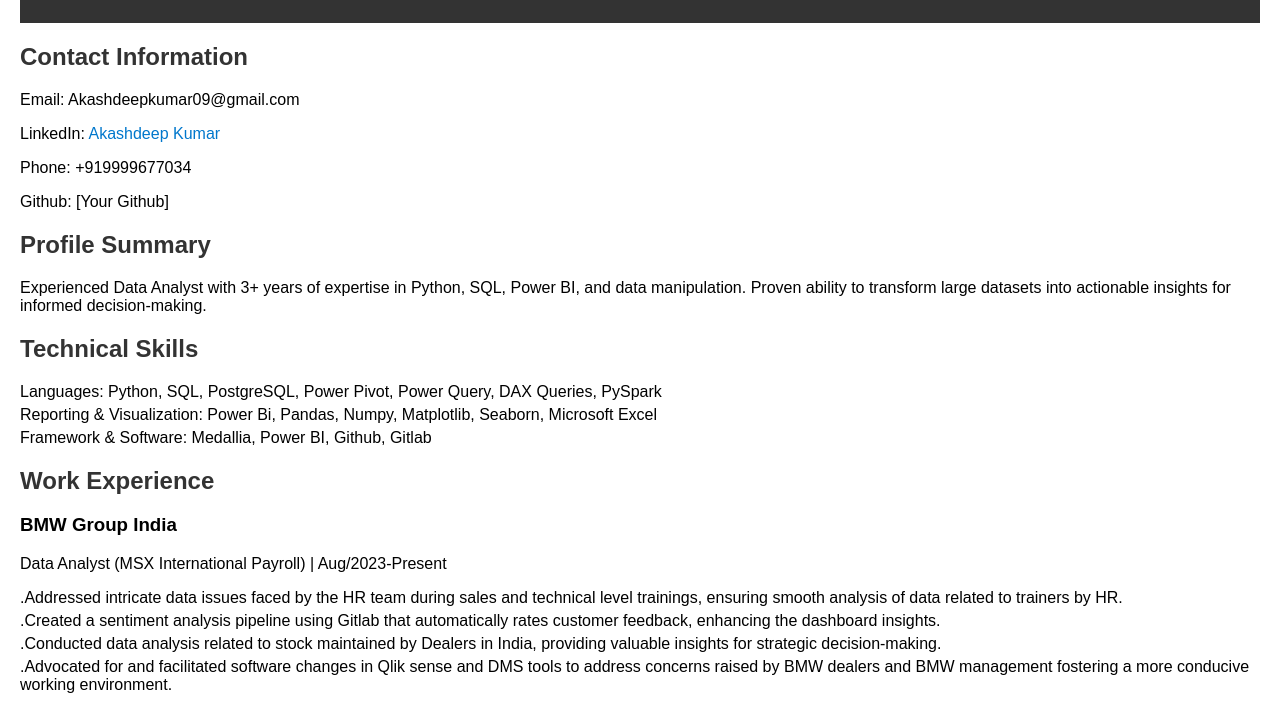
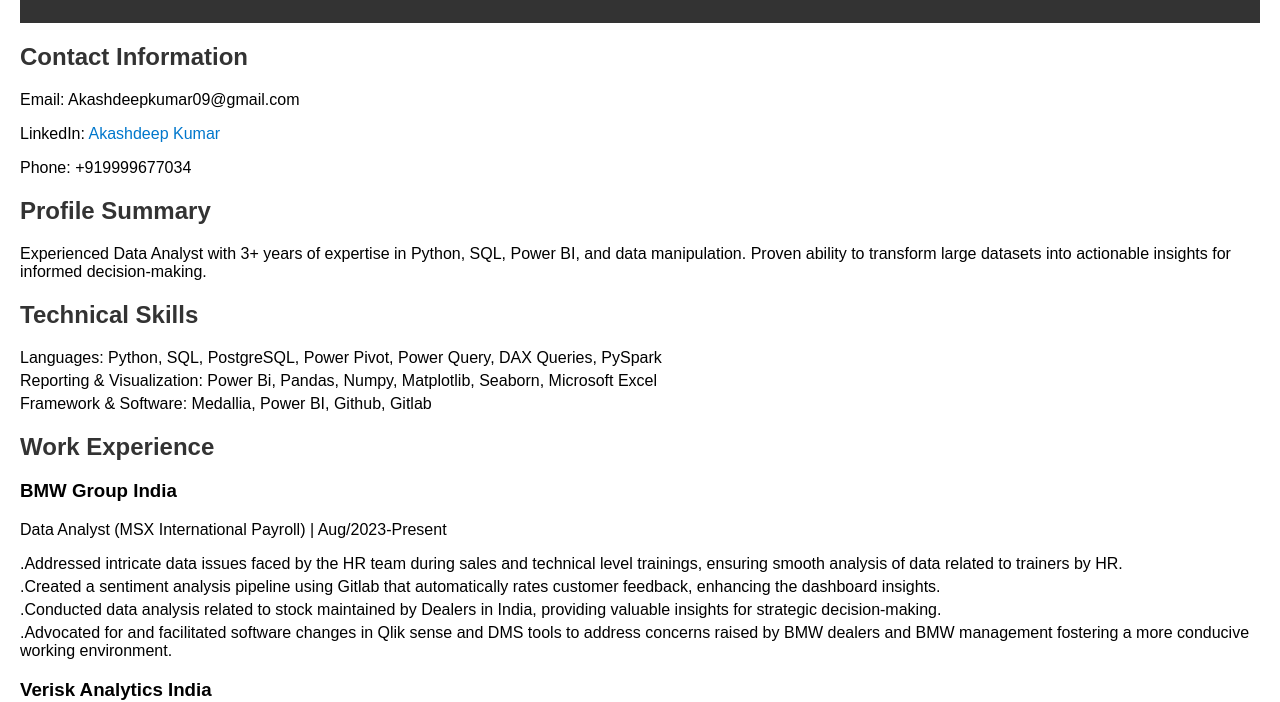
Before and after one commit to AkashdeepBerera/Resume-Projects, a plain HTML site: page index.html in a window 1280 px wide. Shown: the part 131-833 px from the top of the page. Drawn offline with Linux system fonts and the light colour scheme.

Commit message:
Update index.html

```diff
--- a/index.html
+++ b/index.html
@@ -56,7 +56,6 @@
         <p>Email: Akashdeepkumar09@gmail.com</p>
         <p>LinkedIn: <a href="https://www.linkedin.com/in/akashdeep-kumar-76ba6b7b/" target="_blank">Akashdeep Kumar</a></p>
         <p>Phone: +919999677034</p>
-        <p>Github: [Your Github]</p>
     </section>
 
     <section id="summary">
```
